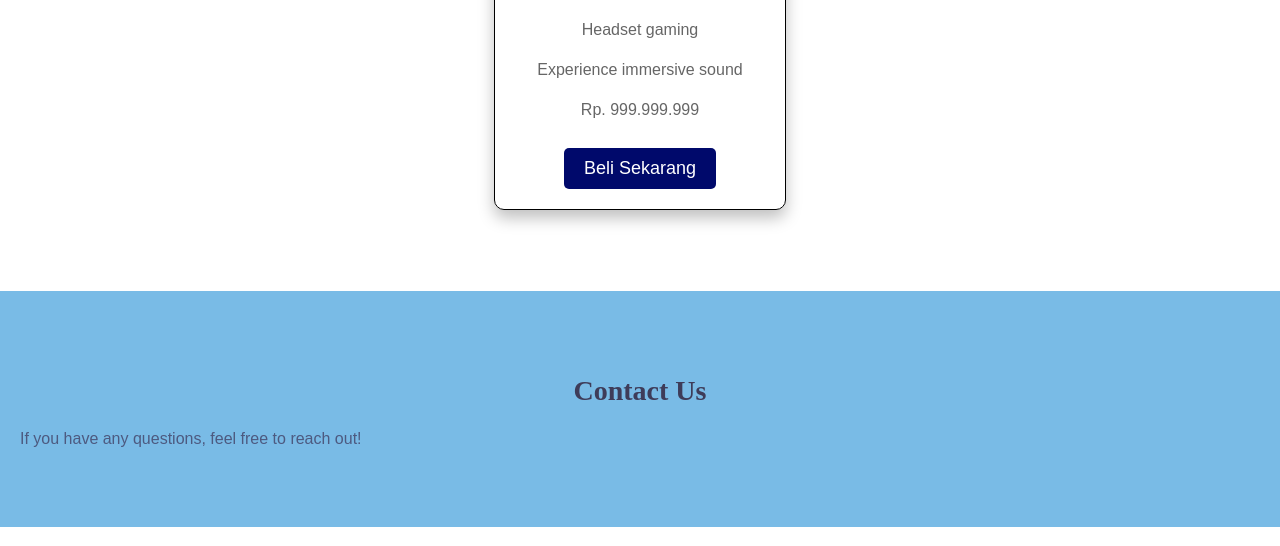
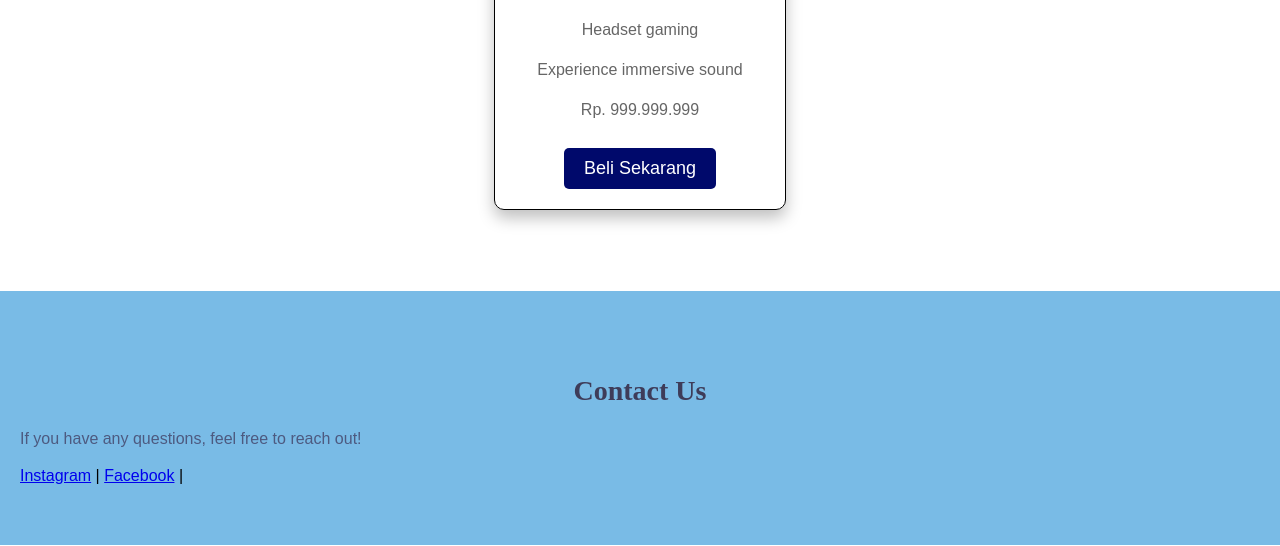
Before and after one commit to RealBlor/ke-2, a plain HTML site: page index.html in a window 1280 px wide. Shown: the part 1529-2075 px from the top of the page. Drawn offline with Linux system fonts and the light colour scheme.

Commit message:
Update index.html

```diff
--- a/index.html
+++ b/index.html
@@ -83,6 +83,8 @@
     <section id="contact">
         <h2>Contact Us</h2>
         <p>If you have any questions, feel free to reach out!</p>
+        <a href="https://www.instagram.com/realblor/" target="_blank">Instagram</a> |
+        <a href="https://www.facebook.com" target="_blank">Facebook</a> |
     </section>
 </body>
 </html>
```
